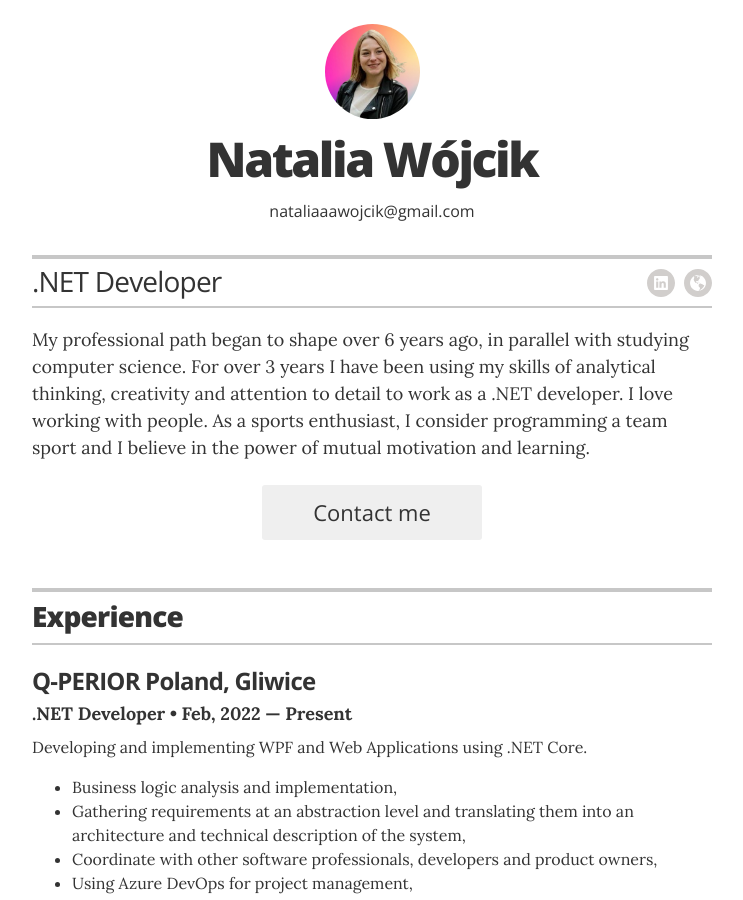
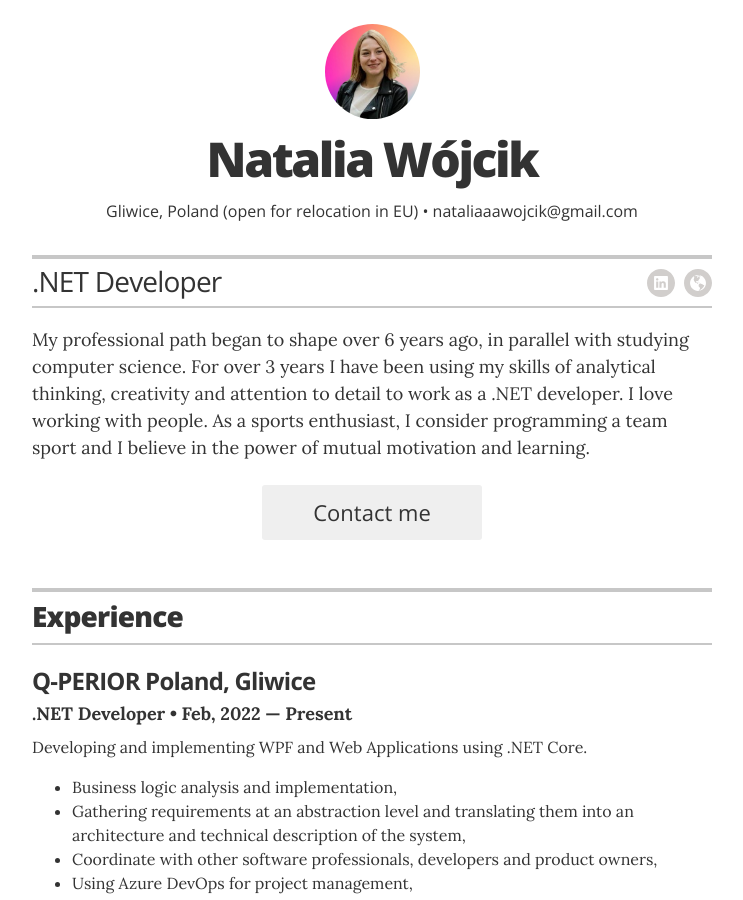
Before and after one commit to wojciknatalia/wojciknatalia.github.io, a Jekyll site: the page built from index.html, in a window 1280 px wide and 900 px high. Shown: the whole window, without its empty margins (268-1011 px from the left). Built offline with Jekyll 4.4.1, drawn with Linux system fonts in a browser that asks for light colours.

Commit message:
Small adjustment

```diff
--- a/_config.yml
+++ b/_config.yml
@@ -20,7 +20,7 @@ resume_contact_email:           "nataliaaawojcik@gmail.com"
 resume_contact_telephone:       "555-7334"
 resume_contact_address:         "Gliwice, Poland"
 
-resume_header_contact_info:     "nataliaaawojcik@gmail.com"
+resume_header_contact_info:     "Gliwice, Poland (open for relocation in EU) • nataliaaawojcik@gmail.com"
 display_header_contact_info:    "true"
 
 resume_header_intro:    "<p>My professional path began to shape over 6 years ago, in parallel with studying computer science. For over 3 years I have been using my skills of analytical thinking, creativity and attention to detail to work as a .NET developer. I love working with people. As a sports enthusiast, I consider programming a team sport and I believe in the power of mutual motivation and learning.</p>"
```
